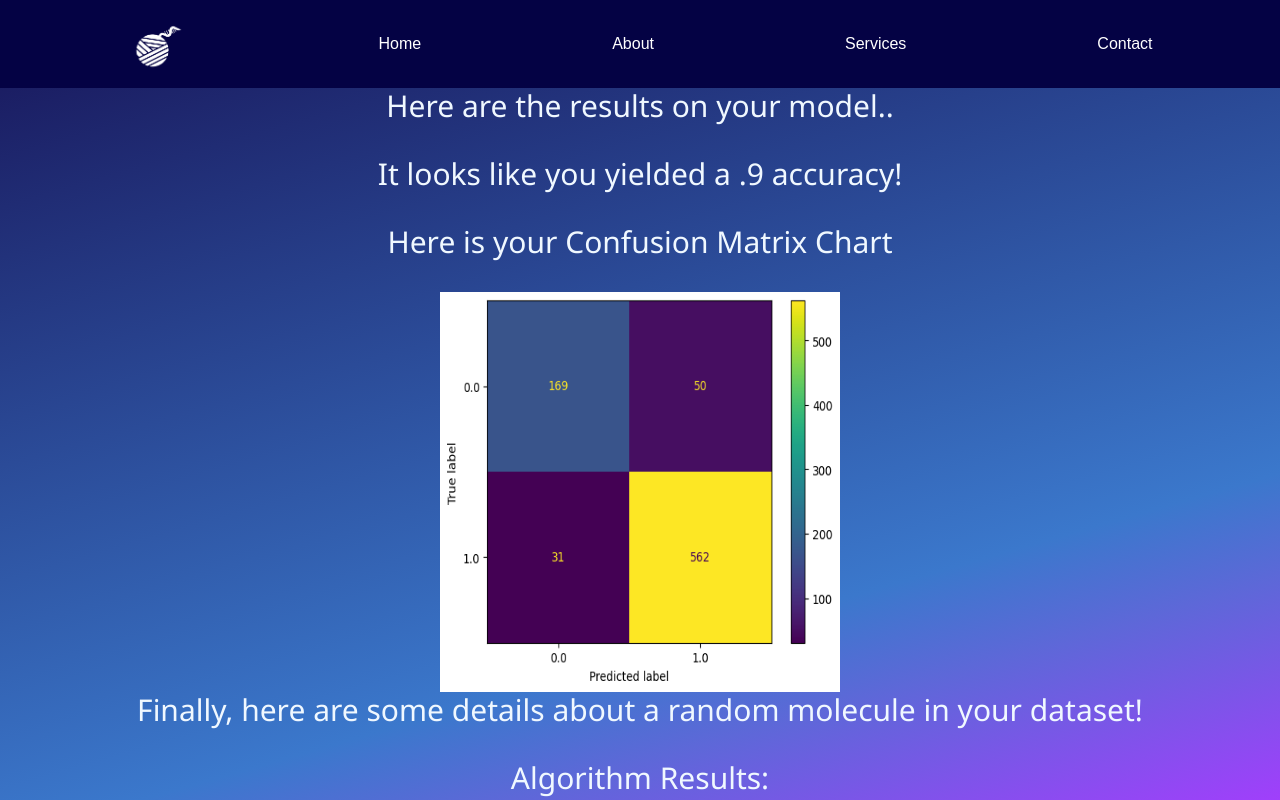
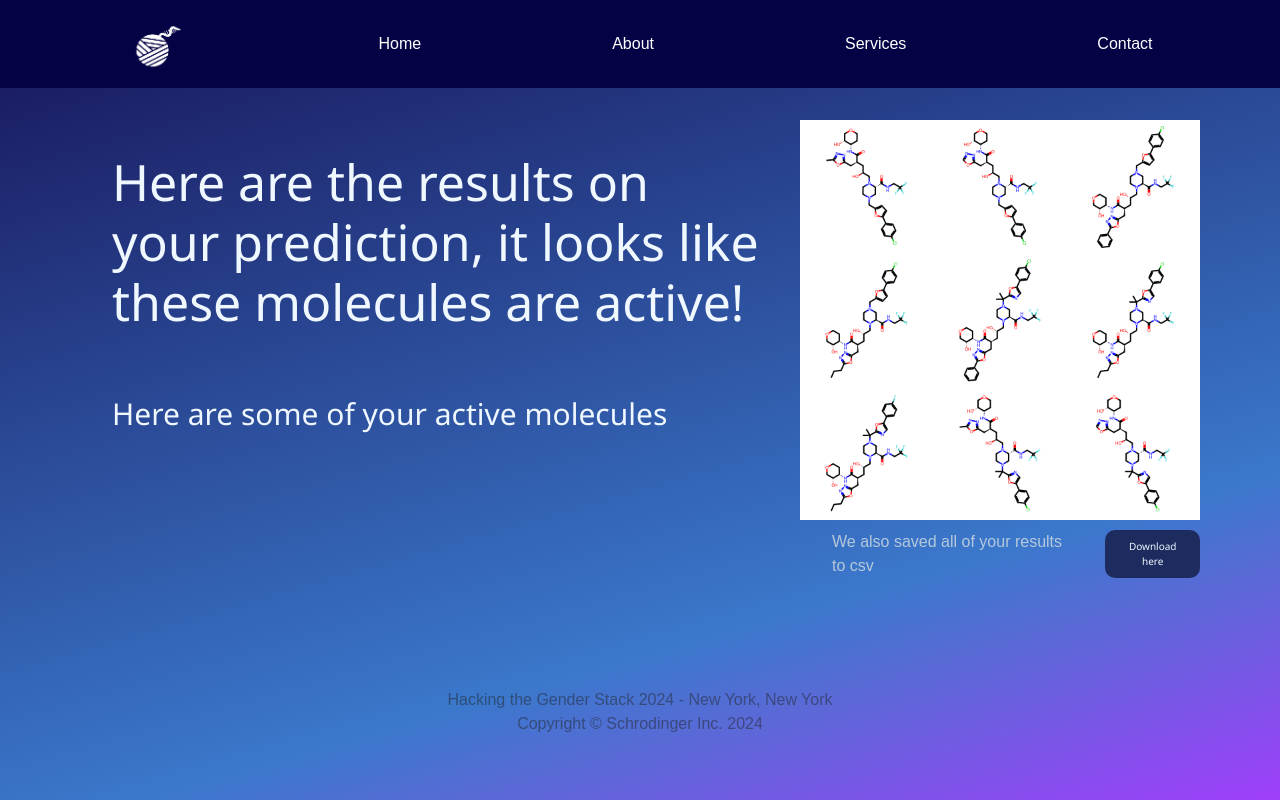
Before and after one commit to lisdis19/SchrodingersCats, a Django app: page /step3/ in a window 1280 px wide. Run offline with Django 4.2, Linux system fonts and the light colour scheme; parts of the project's set-up code (start-up, migrations or seed data) failed here and were passed over.

Commit message:
styling more

```diff
--- a/website/templates/step3.html
+++ b/website/templates/step3.html
@@ -39,17 +39,44 @@
         color: rgb(133, 190, 246);
         border-bottom: 1px solid currentColor;
     }
-
-    .dropdown {
-        text-align: center;
+    .dropdown{
+        display: flex;
+        margin: 2rem 5rem;
+    }
+    .dropdown-txt{
+        display: flex;
+        flex-direction: column;
+    }
+    .dropdown-download button{
+        font-family: 'Segoe UI', Tahoma, Geneva, Verdana, sans-serif;
+        border:0px;
+        background-color:rgb(30, 43, 95);
+        color: aliceblue;
+        padding: 0.5rem 1rem;
+        border-radius: 10px;
+        font-size: 10px;
+    }
+    .dropdown h1{
+        font-family: 'Segoe UI', Tahoma, Geneva, Verdana, sans-serif;
+        font-size: 50px;
+        font-weight: 60px;
+        color: aliceblue;
+        margin: 2rem;
     }
 
-    .dropdown h1 {
+    .dropdown h3{
         font-family: 'Segoe UI', Tahoma, Geneva, Verdana, sans-serif;
         font-size: 30px;
         font-weight: 40px;
         color: aliceblue;
-        margin-bottom: 2rem;
+        margin: 2rem;
+    }
+
+    .dropdown-download p{
+        color: rgb(181, 201, 219);
+        margin:0;
+        padding: 0rem 2rem;
+        font-family: 10px;
     }
 
     .result-section {
@@ -58,6 +85,11 @@
 
     .result-item {
         margin-bottom: 10px;
+    }
+
+    .dropdown-download{
+        margin-top: 10px;
+        display: flex;
     }
 </style>
 <body>
@@ -72,23 +104,22 @@
         <a href="{% url 'contact' %}">Contact</a>
     </nav>
     <div class="dropdown">
-        <h1>Here are the results on your model..</h1>
-        <h1>It looks like you yielded a .9 accuracy!</h1>
-
-        <h1>Here is your Confusion Matrix Chart</h1>
-        <img src="{% static 'website/confusion_matrix.png' %}" width="400px" height="400px" alt="molecules">
-
-        <h1>Finally, here are some details about a random molecule in your dataset!</h1>
-
-        <!-- Display algoresult strings directly -->
-        <div class="result-section">
-            <h1>Algorithm Results:</h1>
-            <div class="result-item">
-                {{ algoresult }}
+        <div class="dropdown-txt">
+        <h1>Here are the results on your prediction, it looks like these molecules are active!</h1>
+        <h3>Here are some of your active molecules</h3>
+        </div>
+        <div class="dropdown-img">
+            <img src="{% static 'website/predicted_good_molecules_2.png' %}" width="400px" height="400px" alt="molecules">
+            <div class="dropdown-download">
+            <p>We also saved all of your results to csv</p>
+            <button>Download here</button>
             </div>
         </div>
-        <!-- End algoresult -->
 
     </div>
 </body>
+
+<script>
+
+</script>
 {% endblock %}
```
Also changed, not shown: website/templates/step2.html (+11 -7 lines).
